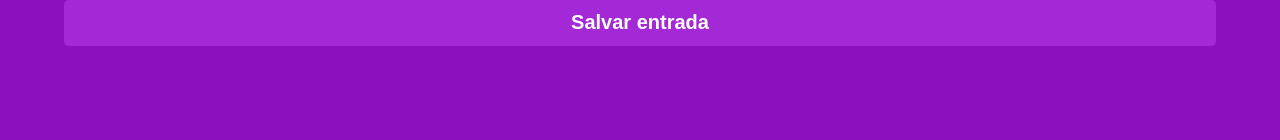
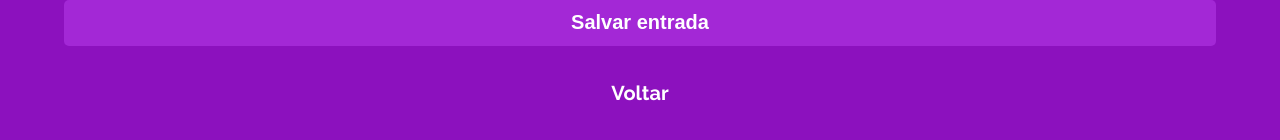
Before and after one commit to jeangabrielrsf/projeto13-myWallet-front, a React (Create React App) app: page /nova-entrada in a window 1280 px wide. Shown: the part 212-352 px from the top of the page. Built offline with nearby package versions, Linux system fonts and the light colour scheme; a web font is replaced by a local one.

Commit message:
adicionado nome do usuário na tela principal e botão de voltar nas telas de entrada e saída.

```diff
--- a/src/App.js
+++ b/src/App.js
@@ -6,12 +6,15 @@ import TransactionsScreen from "./TransactionsScreen/TransactionsScreen";
 import NewIncome from "./NewIncome/NewIncome";
 import NewOutcome from "./NewOutcome/NewOutcome";
 import UserTokenContext from "./contexts/UserTokenContext";
+import UserNameContext from "./contexts/UserNameContext";
 
 export default function App() {
 	const [userToken, setUserToken] = useState("");
+	const [userName, setUserName] = useState("");
 	return (
 		<BrowserRouter>
 			<UserTokenContext.Provider value={{ userToken, setUserToken }}>
+				<UserNameContext.Provider value={{ userName, setUserName }}>
 					<Routes>
 						<Route path="/" element={<Login />} />
 						<Route path="/cadastro" element={<SignUp />} />
@@ -19,6 +22,7 @@ export default function App() {
 						<Route path="/nova-entrada" element={<NewIncome />} />
 						<Route path="/nova-saida" element={<NewOutcome />} />
 					</Routes>
+				</UserNameContext.Provider>
 			</UserTokenContext.Provider>
 		</BrowserRouter>
 	);
--- a/src/Login/Login.js
+++ b/src/Login/Login.js
@@ -6,10 +6,12 @@ import Form from "../GlobalStyles/Form";
 import EndFormButton from "../GlobalStyles/EndFormButton";
 import { Link, useNavigate } from "react-router-dom";
 import UserTokenContext from "../contexts/UserTokenContext";
+import UserNameContext from "../contexts/UserNameContext";
 
 export default function Login() {
 	const loginURL = "http://localhost:5000/login";
 	const { setUserToken } = useContext(UserTokenContext);
+	const { setUserName } = useContext(UserNameContext);
 	const [formData, setFormData] = useState({
 		email: "",
 		password: "",
@@ -23,7 +25,9 @@ export default function Login() {
 			.post(loginURL, formData)
 			.then((result) => {
 				console.log("Requisição OK!");
-				console.log(result);
+				console.log(result.data);
+				setUserToken(result.data.token);
+				setUserName(result.data.name);
 				navigate("/atividades");
 			})
 			.catch((error) => {
--- a/src/NewIncome/NewIncome.js
+++ b/src/NewIncome/NewIncome.js
@@ -1,3 +1,4 @@
+import { Link } from "react-router-dom";
 import styled from "styled-components";
 import Form from "../GlobalStyles/Form";
 
@@ -17,6 +18,11 @@ export default function NewIncome() {
 
 				<button type="submit">Salvar entrada</button>
 			</Form>
+			<BackButton>
+				<Link to="/atividades">
+					<p>Voltar</p>
+				</Link>
+			</BackButton>
 		</>
 	);
 }
@@ -28,3 +34,23 @@ const Title = styled.div`
 	color: #ffffff;
 	margin: 20px 18.75px;
 `;
+
+const BackButton = styled.div`
+	& {
+		width: 90%;
+		margin: 0px auto;
+		border-radius: 5px;
+		display: flex;
+		justify-content: center;
+		align-items: center;
+		height: 46px;
+		border: none;
+	}
+
+	p {
+		font-size: 20px;
+		line-height: 23.48px;
+		font-weight: 700;
+		color: #ffffff;
+	}
+`;
--- a/src/NewOutcome/NewOutcome.js
+++ b/src/NewOutcome/NewOutcome.js
@@ -1,3 +1,4 @@
+import { Link } from "react-router-dom";
 import styled from "styled-components";
 import Form from "../GlobalStyles/Form";
 
@@ -17,6 +18,11 @@ export default function NewOutcome() {
 
 				<button type="submit">Salvar saída</button>
 			</Form>
+			<BackButton>
+				<Link to="/atividades">
+					<p>Voltar</p>
+				</Link>
+			</BackButton>
 		</>
 	);
 }
@@ -28,3 +34,23 @@ const Title = styled.div`
 	color: #ffffff;
 	margin: 20px 18.75px;
 `;
+
+const BackButton = styled.div`
+	& {
+		width: 90%;
+		margin: 0px auto;
+		border-radius: 5px;
+		display: flex;
+		justify-content: center;
+		align-items: center;
+		height: 46px;
+		border: none;
+	}
+
+	p {
+		font-size: 20px;
+		line-height: 23.48px;
+		font-weight: 700;
+		color: #ffffff;
+	}
+`;
--- a/src/TransactionsScreen/TransactionsScreen.js
+++ b/src/TransactionsScreen/TransactionsScreen.js
@@ -1,11 +1,16 @@
+import { useContext } from "react";
 import { Link } from "react-router-dom";
 import styled from "styled-components";
+import UserNameContext from "../contexts/UserNameContext";
+import UserTokenContext from "../contexts/UserTokenContext";
 
 export default function TransactionsScreen() {
+	const { userName } = useContext(UserNameContext);
+	console.log(userName);
 	return (
 		<>
-			<Title>
-				<h2>Olá, Fulano</h2>
+			<Title userName={userName}>
+				{userName.length > 1 ? <h2>Olá, {userName}</h2> : <h2>Olá, pessoa</h2>}
 			</Title>
 
 			<Registers>Não há registros de entrada ou saída</Registers>
--- /dev/null
+++ b/src/contexts/UserNameContext.js
@@ -0,0 +1,5 @@
+import { createContext } from "react";
+
+const UserNameContext = createContext();
+
+export default UserNameContext;
```
Lines whose indentation alone changed are shown as unchanged.
